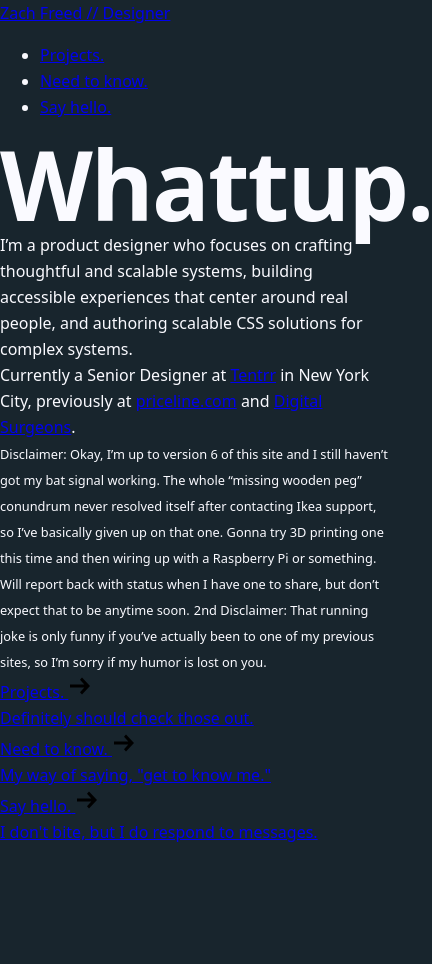
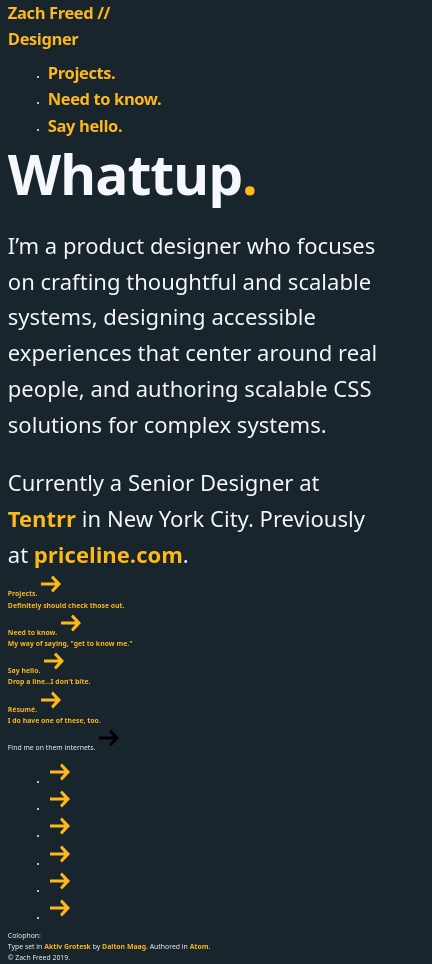
Before and after one commit to ponchofreedo/stimpleport, a website: page src/index.html in a window 390 px wide. Shown: the whole page, 432 px wide, since content can reach past the window. Before the commit the page ends 845 px from the top, so only its background shows below. Drawn offline with Linux system fonts and the light colour scheme.

Commit message:
current progress - experimenting with responsive typography

```diff
--- a/gulpfile.js
+++ b/gulpfile.js
@@ -57,7 +57,7 @@ gulp.task('html', () => {
     .pipe($.if('*.html', $.htmlmin({
       collapseWhitespace: true,
       minifyCSS: true,
-      minifyJS: {compress: {drop_console: true}},
+      minifyJS: {compress: { drop_console: true }},
       processConditionalComments: true,
       removeComments: true,
       removeEmptyAttributes: true,
@@ -86,7 +86,7 @@ gulp.task('scripts', () => {
 
 // spin a server
 gulp.task('serve', () => {
-  runSequence(['styles', 'scripts', 'images'], () => {
+  runSequence(['html', 'styles', 'scripts', 'images'], () => {
     browserSync.init({
       notify: false,
       port: 9000,
--- a/package.json
+++ b/package.json
@@ -4,7 +4,7 @@
   "description": "2019 portfolio",
   "main": "gulpfile.js",
   "scripts": {
-    "postcss": "postcss -o public/css/cssnano.css src/css/cssnano.css",
+    "start": "gulp serve",
     "test": "echo \"Error: no test specified\" && exit 1"
   },
   "repository": {
--- a/public/scripts/main.js
+++ b/public/scripts/main.js
@@ -1 +1,3 @@
-console.log("im working");
+"use strict"
+
+console.log("im working")
--- a/src/css/colors.css
+++ b/src/css/colors.css
@@ -1,11 +1,11 @@
 :root {
-  --c--dodger: #0099FF;
+  --c--primary: #FFB81C;
   --c--navy: #18252D;
   --c--white: #FFF;
-  --c--ghost: #FAFAFF;
+  --c--ghost: #F5F7FA;
   --c--steel: #727A81;
   --c--black: #323232;
-  --brand--pcln: #007AFF;
-  --brand--tntr: #F46420;
-  --brand--stmp: #30CFD0;
+  --c-brand--pcln: #007AFF;
+  --c-brand--tntr: #F46420;
+  --c-brand--stmp: #30CFD0;
 }
--- a/src/css/layout.css
+++ b/src/css/layout.css
@@ -1,2 +1,67 @@
 :root {
+  --base-multiplier: 8;
+  --max-container-width--super: 100%; /* super - maxw1440px */
+  --container-width--super: 80%;
+  --max-container-width--large: 1440px; /* large - minw1024px */
+  --container-width--large: 88%;
+  --max-container-width--medium: 1024px; /* medium - minw560px */
+  --container-width--medium: 92%;
+  --max-container-width--small: 560px; /* small - minw320px */
+  --container-width--small: 96%;
 }
+
+main {
+  margin: 0 auto;
+  width: 100vw;
+  height: 100vh;
+}
+
+/* small */
+@media screen and (min-width: 320px) {
+
+  .container {
+    width: var(--container-width--small);
+    max-width: var(--max-container-width--small);
+    font-size: 1.7em;
+  }
+}
+
+/* super */
+@media screen and (min-width: 1440px) {
+
+  .container {
+    width: var(--container-width--super);
+    max-width: var(--max-container-width--super);
+    font-size: 1.46em;
+  }
+}
+
+/* medium */
+@media screen and (min-width: 560px) {
+
+  .container {
+    width: var(--container-width--medium);
+    max-width: var(--max-container-width--medium);
+    font-size: 1.22em;
+  }
+}
+
+/* large */
+@media screen and (min-width: 1024px) {
+
+  .container {
+    width: var(--container-width--large);
+    max-width: var(--max-container-width--large);
+    font-size: 1em;
+  }
+}
+
+[class^=col--] {
+  display: flex;
+  flex: inherit;
+  justify-content: start;
+}
+
+.col--full {
+  flex: 1;
+}
--- /dev/null
+++ b/src/css/links.css
@@ -0,0 +1,40 @@
+a {
+  color: var(--c--primary);
+  fill: currentColor;   /* for the svg */
+  text-decoration: none;
+  height: auto;
+}
+
+a:hover {
+  text-decoration: none;
+}
+
+p a {
+	position: relative;
+	outline: none;
+}
+
+p a:hover,
+p a:focus {
+	outline: none;
+}
+
+p a::after {
+	position: absolute;
+  bottom: 0;
+	left: 0;
+	width: 100%;
+	height: auto;
+	background: var(--c--primary);
+	content: '';
+	opacity: 0;
+	transition: ease height 0.08s,
+              ease opacity 0.08s;
+	transform:  translateY(-0.04rem);
+}
+p a:hover::after,
+p a:focus::after {
+	height: 0.24em;
+	opacity: 1;
+	transform: translateY(-0.4em);
+}
--- a/src/css/main.css
+++ b/src/css/main.css
@@ -1,34 +1,6 @@
 @import "normalize.css";
 @import "colors.css";
+@import "skeleton.css";
 @import "typography.css";
+@import "links.css";
 @import "layout.css";
-
-* {
-  box-sizing: border-box;
-}
-
-html {
-  -webkit-font-smoothing: antialiased;
-  -moz-osx-font-smoothing: grayscale;
-  text-rendering: optimizeLegibility;
-  font-size: 62.5%;
-}
-
-body {
-  font-family: var(--base-font-family);
-  font-weight: var(--base-font-weight);
-  font-size: var(--base-font-size);
-  line-height: var(--base-line-height);
-  min-height: 100vh;
-  margin: 0;
-}
-
-body.dark-mode {
-  background-color: var(--c--navy);
-  color: var(--c--ghost);
-}
-
-body.light-mode {
-  background-color: var(--c--white);
-  color: var(--c--black);
-}
--- /dev/null
+++ b/src/css/skeleton.css
@@ -0,0 +1,29 @@
+* {
+  box-sizing: border-box;
+}
+
+html {
+  -webkit-font-smoothing: antialiased;
+  -moz-osx-font-smoothing: grayscale;
+  text-rendering: optimizeLegibility;
+  font-size: 62.5%;
+}
+
+body {
+  font-family: var(--base-font-family);
+  font-weight: var(--base-font-weight);
+  font-size: var(--base-font-size);
+  line-height: var(--base-line-height);
+  min-height: 100vh;
+  margin: 0;
+}
+
+body.dark-mode {
+  background-color: var(--c--navy);
+  color: var(--c--ghost);
+}
+
+body.light-mode {
+  background-color: var(--c--white);
+  color: var(--c--black);
+}
--- a/src/css/typography.css
+++ b/src/css/typography.css
@@ -1,8 +1,9 @@
 :root {
   --base-font-family: 'Aktiv-Grotesk', 'system-ui', -apple-system, BlinkMacSystemFont, Helvetica, sans-serif;
   --base-font-weight: 400;
-  --base-font-size: 1.6rem;
+  --base-font-size: 1.04vw;
   --base-line-height: 1.625;
+  --t-w--normal: 400;
   --t-w--bold: 700;
 }
 
@@ -21,9 +22,69 @@ span {
   line-height: inherit;
 }
 
+h1,
+h2,
+h3,
+h4 {
+  position: relative;
+}
+
+h1::after,
+h2::after,
+h3::after,
+h4::after {
+  bottom: 0;
+  right: 0;
+  content: ".";
+  color: var(--c--primary)
+}
+
+h1,
+h2,
+h3,
+h4,
+a {
+  font-weight: var(--t-w--bold, bold);
+}
+
 h1 {
-  font-size: 9.6rem;
+  font-size: 8em;
   line-height: 1.0;
-  font-weight: var(--t-w--bold, bold);
-  letter-spacing: -0.2rem;
+  letter-spacing: -0.02em;
+  margin-bottom: 0.48em;
 }
+
+h2 {
+  font-size: 6.4em;
+  line-height: 1.2;
+  letter-spacing: -0.08em;
+}
+
+h3 {
+  font-size: 4rem;
+}
+
+h4 {
+  font-size: 2.4em;
+  line-height: 1.6;
+  letter-spacing: -0.04rem;
+}
+
+h4.thats-me::after {
+  content: none!important;
+}
+
+p {
+  font-size: 1.4em;
+  line-height: 1.625;
+  letter-spacing: normal;
+}
+
+.opener p {
+  font-size: 3.2em;
+  line-height: 1.625;
+}
+
+p + p {
+  margin-top: 1em;
+}
--- a/src/index.html
+++ b/src/index.html
@@ -5,7 +5,7 @@
     <meta http-equiv="x-ua-compatible" content="ie=edge">
     <meta name="viewport" content="width=device-width, initial-scale=1.0">
 
-    <title>Zach Freed</title>
+    <title>Zach Freed // Designer</title>
 
     <meta itemprop="name" content="Zach Freed">
     <meta itemprop="description" content="Product designer building accessible products for Tentrr in New York City.">
@@ -39,30 +39,25 @@
   </head>
   <body class="dark-mode">
     <main class="container">
-      <header class="header header--free">
+      <header class="header header--free col--full">
         <nav class="nav nav__primary">
-          <a href="/">Zach Freed // Designer</a>
+          <a href="/"><h4 class="thats-me">Zach Freed&nbsp;//<br />Designer</h4></a>
           <ul>
-            <li><a href="/projects/">Projects.</a></li>
-            <li><a href="/about/">Need to know.</a></li>
-            <li><a href="/say-hello/">Say hello.</a></li>
+            <li><a href="/projects/"><h4>Projects</h4></a></li>
+            <li><a href="/about/"><h4>Need to know</h4></a></li>
+            <li><a href="/say-hello/"><h4>Say hello</h4></a></li>
           </ul>
         </nav>
       </header>
-      <section class="opener">
-        <h1 class="t-color--dodger">Whattup.</h1>
-        <p>I’m a product designer who focuses on crafting thoughtful and scalable systems, building accessible experiences that center around real people, and authoring scalable CSS solutions for complex systems.</p>
-        <p>Currently a Senior Designer at <a href="https://tentrr.com" target="_blank">Tentrr</a> in New York City, previously at <a href="https://priceline.com" target="_blank">priceline.com</a> and <a href="https://digitalsurgeons.com" target="_blank">Digital Surgeons</a>.</p>
-        <div class="opener__disclaimer">
-          <small class="t-color--ghost u-color--trans">Disclaimer: Okay, I’m up to version 6 of this site and I still haven’t got my bat signal working. The whole “missing wooden peg” conundrum never resolved itself after contacting Ikea support, so I’ve basically given up on that one. Gonna try 3D printing one this time and then wiring up with a Raspberry Pi or something. Will report back with status when I have one to share, but don’t expect that to be anytime soon.</small>
-          <small class="t-color--ghost u-color--trans">2nd Disclaimer: That running joke is only funny if you’ve actually been to one of my previous sites, so I’m sorry if my humor is lost on you.</small>
-        </div>
-        </small>
+      <section class="opener col--full">
+        <h1 class="t-color--dodger">Whattup</h1>
+        <p>I’m a product designer who focuses on crafting thoughtful and scalable systems, designing accessible experiences that center around real people, and authoring scalable CSS solutions for complex systems.</p>
+        <p>Currently a Senior Designer at <a href="https://tentrr.com" target="_blank">Tentrr</a> in New York City. Previously at <a href="https://priceline.com" target="_blank">priceline.com</a>.</p>
       </section>
-      <footer class="footer footer__general">
+      <footer class="footer footer__general col--full">
         <section class="footer__links-container">
           <article>
-            <a href="/projects/">
+            <a href="https://www.github.com/ponchofreedo/stimpleton/projects/">
               <div>
                 <span>Projects.</span>
                 <svg xmlns="http://www.w3.org/2000/svg" xmlns:xlink="http://www.w3.org/1999/xlink" width="24" height="24" viewBox="0 0 24 24"><polygon id="arrow-r-a" points="22 12 14 3.5 12 5.78 16.3 10.445 2 10.445 2 13.555 16.3 13.555 12 18.22 14 20.5"/></svg>
@@ -71,7 +66,7 @@
             </a>
           </article>
           <article>
-            <a href="/projects/">
+            <a href="/about/">
               <div>
                 <span>Need to know.</span>
                 <svg xmlns="http://www.w3.org/2000/svg" xmlns:xlink="http://www.w3.org/1999/xlink" width="24" height="24" viewBox="0 0 24 24"><polygon id="arrow-r-a" points="22 12 14 3.5 12 5.78 16.3 10.445 2 10.445 2 13.555 16.3 13.555 12 18.22 14 20.5"/></svg>
@@ -80,14 +75,66 @@
             </a>
           </article>
           <article>
-            <a href="/projects/">
+            <a href="mailto:zach.freed@gmail.com?subject=whattup.">
               <div>
                 <span>Say hello.</span>
                 <svg xmlns="http://www.w3.org/2000/svg" xmlns:xlink="http://www.w3.org/1999/xlink" width="24" height="24" viewBox="0 0 24 24"><polygon id="arrow-r-a" points="22 12 14 3.5 12 5.78 16.3 10.445 2 10.445 2 13.555 16.3 13.555 12 18.22 14 20.5"/></svg>
               </div>
-              <span>I don't bite, but I do respond to messages.</span>
+              <span>Drop a line...I don't bite.</span>
             </a>
           </article>
+          <article>
+            <a href="/pdf/zp__res--19.pdf">
+              <div>
+                <span>R&eacute;sum&eacute;.</span>
+                <svg xmlns="http://www.w3.org/2000/svg" xmlns:xlink="http://www.w3.org/1999/xlink" width="24" height="24" viewBox="0 0 24 24"><polygon id="arrow-r-a" points="22 12 14 3.5 12 5.78 16.3 10.445 2 10.445 2 13.555 16.3 13.555 12 18.22 14 20.5"/></svg>
+              </div>
+              <span>I do have one of these, too.</span>
+            </a>
+          </article>
+          <article>
+            <div>
+              <span>Find me on them internets.</span>
+              <svg xmlns="http://www.w3.org/2000/svg" xmlns:xlink="http://www.w3.org/1999/xlink" width="24" height="24" viewBox="0 0 24 24"><polygon id="arrow-r-a" points="22 12 14 3.5 12 5.78 16.3 10.445 2 10.445 2 13.555 16.3 13.555 12 18.22 14 20.5"/></svg>
+            </div>
+            <ul>
+              <li>
+                <a href="https://www.dribbble.com/ponchofreedo">
+                  <svg xmlns="http://www.w3.org/2000/svg" xmlns:xlink="http://www.w3.org/1999/xlink" width="24" height="24" viewBox="0 0 24 24"><polygon id="arrow-r-a" points="22 12 14 3.5 12 5.78 16.3 10.445 2 10.445 2 13.555 16.3 13.555 12 18.22 14 20.5"/></svg>
+                </a>
+              </li>
+              <li>
+                <a href="https://www.linkedin.com/in/zpfreed">
+                  <svg xmlns="http://www.w3.org/2000/svg" xmlns:xlink="http://www.w3.org/1999/xlink" width="24" height="24" viewBox="0 0 24 24"><polygon id="arrow-r-a" points="22 12 14 3.5 12 5.78 16.3 10.445 2 10.445 2 13.555 16.3 13.555 12 18.22 14 20.5"/></svg>
+                </a>
+              </li>
+              <li>
+                <a href="https://www.instagram.com/ponchofreedo">
+                  <svg xmlns="http://www.w3.org/2000/svg" xmlns:xlink="http://www.w3.org/1999/xlink" width="24" height="24" viewBox="0 0 24 24"><polygon id="arrow-r-a" points="22 12 14 3.5 12 5.78 16.3 10.445 2 10.445 2 13.555 16.3 13.555 12 18.22 14 20.5"/></svg>
+                </a>
+              </li>
+              <li>
+                <a href="https://www.github.com/ponchofreedo">
+                  <svg xmlns="http://www.w3.org/2000/svg" xmlns:xlink="http://www.w3.org/1999/xlink" width="24" height="24" viewBox="0 0 24 24"><polygon id="arrow-r-a" points="22 12 14 3.5 12 5.78 16.3 10.445 2 10.445 2 13.555 16.3 13.555 12 18.22 14 20.5"/></svg>
+                </a>
+              </li>
+              <li>
+                <a href="https://www.twitter.com/ponchofreedo">
+                  <svg xmlns="http://www.w3.org/2000/svg" xmlns:xlink="http://www.w3.org/1999/xlink" width="24" height="24" viewBox="0 0 24 24"><polygon id="arrow-r-a" points="22 12 14 3.5 12 5.78 16.3 10.445 2 10.445 2 13.555 16.3 13.555 12 18.22 14 20.5"/></svg>
+                </a>
+              </li>
+              <li>
+                <a href="https://www.behance.net/ponchofreedo">
+                  <svg xmlns="http://www.w3.org/2000/svg" xmlns:xlink="http://www.w3.org/1999/xlink" width="24" height="24" viewBox="0 0 24 24"><polygon id="arrow-r-a" points="22 12 14 3.5 12 5.78 16.3 10.445 2 10.445 2 13.555 16.3 13.555 12 18.22 14 20.5"/></svg>
+                </a>
+              </li>
+            </ul>
+          </article>
+        </section>
+        <section class="footer__bottom">
+          <div class="footer__colophon-title">Colophon:</div>
+          <div class="footer__colophon-content">Type set in <a href="https://www.daltonmaag.com/library/aktiv-grotesk">Aktiv Grotesk</a> by <a href="https://www.daltonmaag.com">Dalton Maag</a>. Authored in <a href="https://atom.io/">Atom</a>.</div>
+          <div class="footer__copyright">&copy; Zach Freed 2019.</div>
         </section>
       </footer>
     </main>
--- a/src/scripts/main.js
+++ b/src/scripts/main.js
@@ -1 +1,3 @@
-console.log("im working");
+"use strict"
+
+console.log("im working")
```
Also changed, not shown: public/index.html (+1 -1 lines), src/styles-test.html (added, +50 -0 lines).
